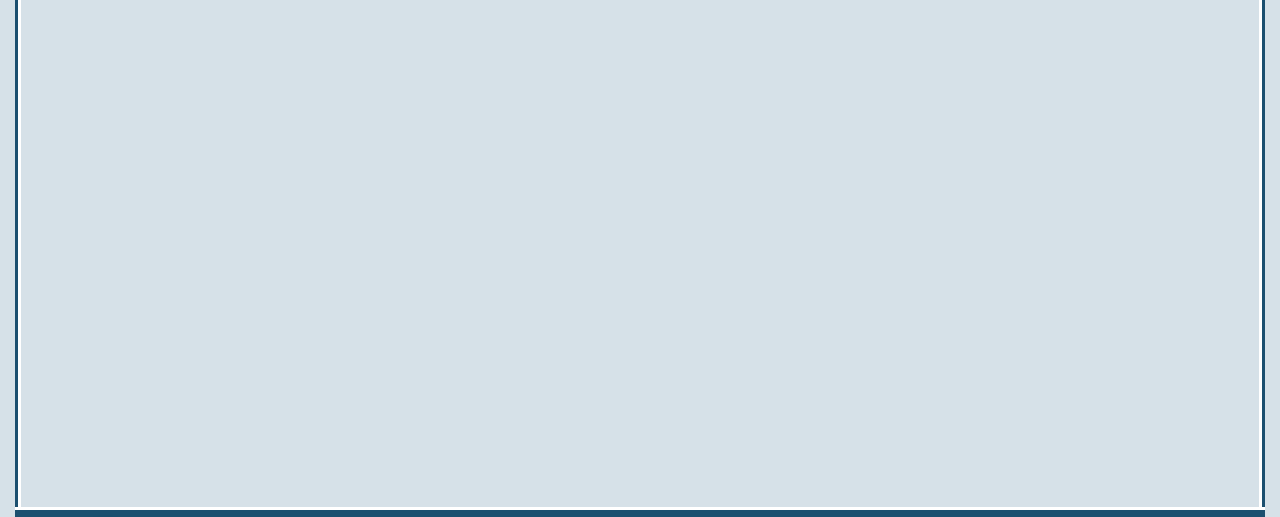
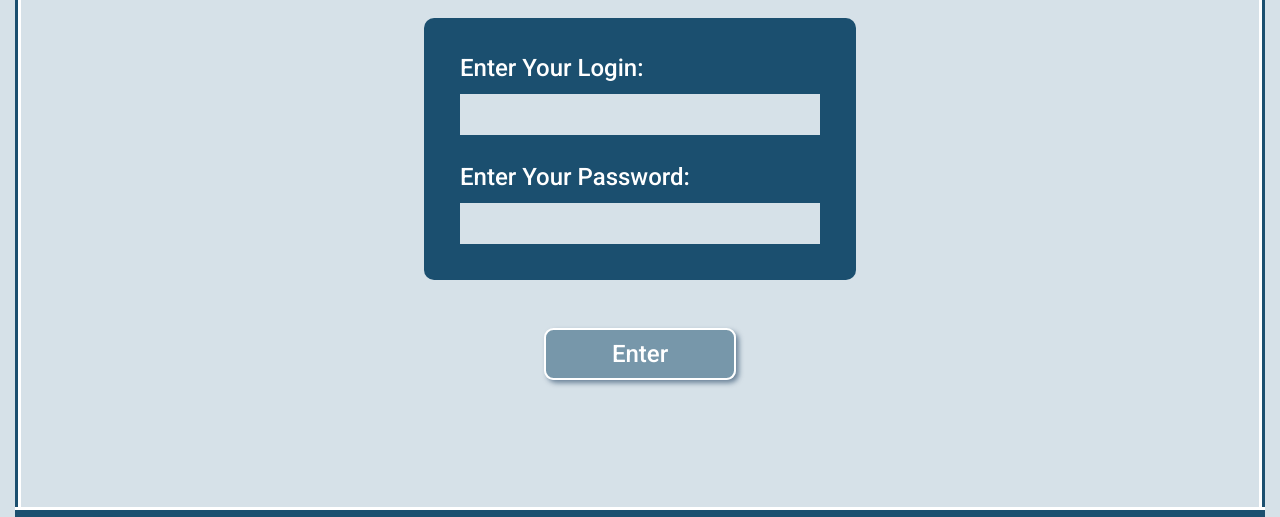
Before and after one commit to Alexej-Ilyutik/datamola-course, a plain HTML site: page Twitter/ui/authoriz.html in a window 1280 px wide. Shown: the part 205-722 px from the top of the page. Drawn offline with Linux system fonts and the light colour scheme.

Commit message:
feat: add form authorization

```diff
--- a/Twitter/ui/authoriz.html
+++ b/Twitter/ui/authoriz.html
@@ -30,7 +30,36 @@
       </header>
       <main class="main">
         <div class="message__line left"></div>
-        <div class="message"></div>
+        <div class="message">
+          <div class="message__comment">Authorization:</div>
+          <form class="message__form form" action="#">
+            <div class="form__content">
+              <div class="form__login">
+                <label class="form__label" for="login_id"
+                  >Enter Your Login:</label
+                >
+                <input
+                  class="form__text"
+                  type="text"
+                  id="login_id"
+                  name="login_value"
+                />
+              </div>
+              <div class="form__password">
+                <label class="form__label" for="password_id"
+                  >Enter Your Password:</label
+                >
+                <input
+                  class="form__text"
+                  type="password"
+                  id="password_id"
+                  name="password_value"
+                />
+              </div>
+            </div>
+            <button class="form__button btn">Enter</button>
+          </form>
+        </div>
         <div class="message__line"></div>
       </main>
       <footer class="footer">
--- a/Twitter/ui/styles.css
+++ b/Twitter/ui/styles.css
@@ -440,6 +440,54 @@ body {
   z-index: 5;
 }
 
+.message__form {
+  margin: 1rem auto;
+  text-align: center;
+}
+
+.form__content {
+  background-color: var(--main-color);
+  width: 18rem;
+  padding: 1.5rem 1.5rem;
+  overflow: hidden;
+  border-radius: 0.42rem;
+  margin-bottom: 2rem;
+  display: flex;
+  flex-direction: column;
+  gap: 1.2rem;
+}
+
+.form__login,
+.form__password {
+  display: flex;
+  flex-direction: column;
+  gap: 0.5rem;
+}
+
+.form__label {
+  text-align: start;
+}
+
+.form__text {
+  height: 1.7rem;
+  background-color: var(--bg-color);
+  color: var(--main-color);
+  padding: 0 0.21rem;
+  border: none;
+}
+
+.form__button {
+  width: 8rem;
+  padding: 0.42rem 0;
+  border-radius: 0.21rem;
+  background-color: var(--text-dark);
+  color: var(--white-color);
+  box-shadow: 0.125rem 0.125rem 0.21rem rgba(5, 42, 77, 0.5);
+  border: 0.1rem solid var(--white-color);
+  border-radius: 0.4rem;
+  cursor: pointer;
+}
+
 .footer {
   background-color: var(--main-color);
   padding: 0 2.5rem;
```
